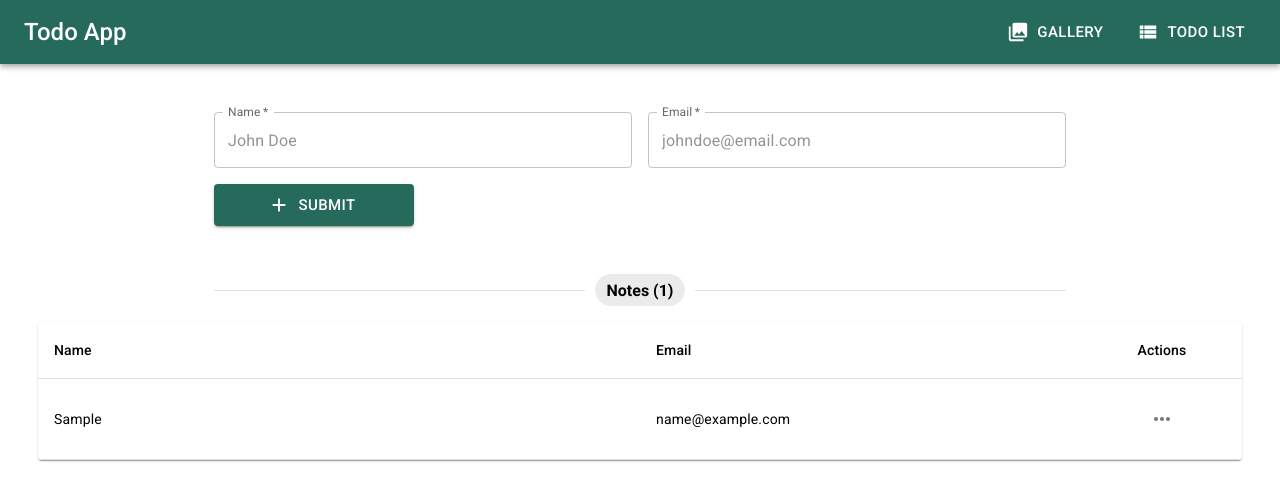
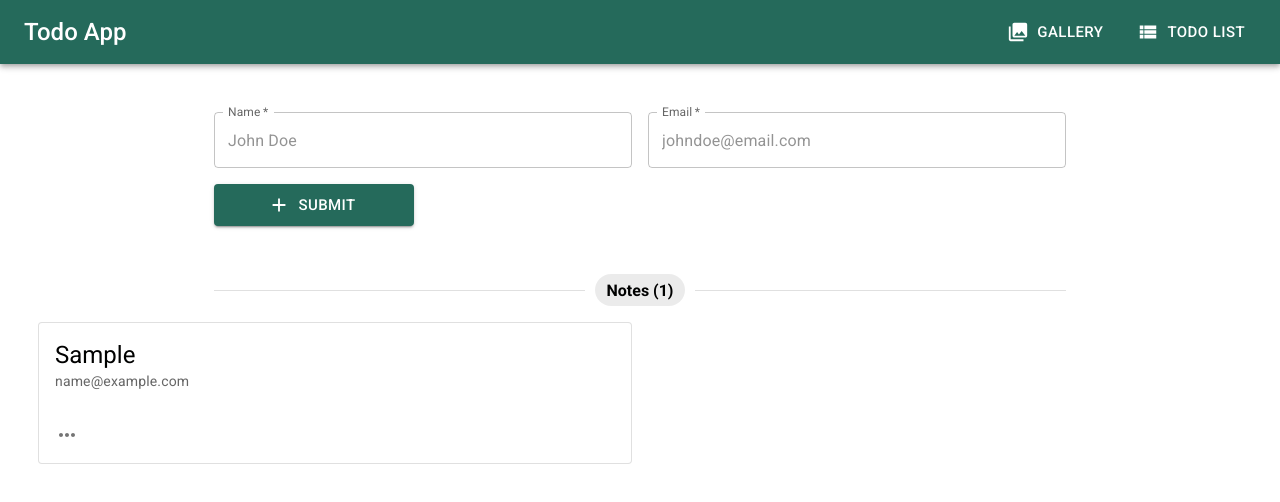
Before and after one commit to alirezajm1382/tsx-miniapp, a React (Create React App) app: page /todo-list in a window 1280 px wide. Both pictures are taken after typing "Sample", "name@example.com" into the empty fields and a click on the button "SUBMIT". Shown: the top 502 px of the page. Built offline with nearby package versions, Linux system fonts and the light colour scheme.

Commit message:
feat: todopage reworked. todoindividual comp deleted. todocard is now in action

```diff
--- /dev/null
+++ b/src/components/TodoList/TodoCard.tsx
@@ -0,0 +1,78 @@
+import { FC, useState, MouseEvent } from 'react'
+import { motion } from 'framer-motion'
+import { ITodoIndividual } from '@/interfaces/interfaces'
+import {
+	Card,
+	CardContent,
+	Typography,
+	Menu,
+	MenuItem,
+	CardActions,
+	IconButton,
+} from '@mui/material'
+import { MoreHoriz as ActionsIcon } from '@mui/icons-material'
+import { useFormContext } from 'react-hook-form'
+import { useAtom, useSetAtom } from 'jotai'
+import { idDefaultAtom, notesAtom } from '@/jotai/todoJotai'
+
+const TodoCard: FC<ITodoIndividual> = ({ note }) => {
+	const { setValue } = useFormContext()
+	const setIdDef = useSetAtom(idDefaultAtom)
+	const [notes, setNotes] = useAtom(notesAtom)
+	const [anchorEl, setAnchorEl] = useState<null | HTMLElement>(null)
+	const open = Boolean(anchorEl)
+	const handleClose = () => {
+		setAnchorEl(null)
+	}
+	const handleClick = (event: MouseEvent<HTMLElement>) => {
+		setAnchorEl(event.currentTarget)
+	}
+	return (
+		<>
+			<Card variant='outlined'>
+				<CardContent>
+					<Typography variant='h5'>{note.name}</Typography>
+					<Typography
+						variant='body2'
+						color='text.secondary'>
+						{note.email}
+					</Typography>
+				</CardContent>
+				<CardActions>
+					<IconButton onClick={handleClick}>
+						<ActionsIcon />
+					</IconButton>
+				</CardActions>
+			</Card>
+			<Menu
+				anchorEl={anchorEl}
+				open={open}
+				onClose={handleClose}
+				sx={{ textAlign: 'center' }}>
+				<Typography
+					variant='caption'
+					color='text.secondary'>
+					#{note.id}
+				</Typography>
+				<MenuItem
+					onClick={() => {
+						setValue('name', note.name)
+						setValue('email', note.email)
+						setValue('id', note.id)
+						setIdDef(note.id)
+						handleClose()
+					}}>
+					Edit
+				</MenuItem>
+				<MenuItem
+					onClick={() =>
+						setNotes(notes.filter((_note) => note.id !== _note.id))
+					}>
+					Delete
+				</MenuItem>
+			</Menu>
+		</>
+	)
+}
+
+export default TodoCard
--- a/src/components/TodoList/TodoIndividual.tsx
+++ /dev/null
@@ -1,69 +0,0 @@
-import {
-  TableRow,
-  TableCell,
-  IconButton,
-  Menu,
-  MenuItem,
-  Typography,
-} from '@mui/material'
-import { MouseEvent, useState } from 'react'
-import { MoreHoriz as MoreHorizIcon } from '@mui/icons-material'
-import { ITodoIndividual } from '@/interfaces/interfaces'
-import { useAtom, useSetAtom } from 'jotai'
-import { idDefaultAtom, notesAtom } from '@/jotai/todoJotai'
-import { useFormContext } from 'react-hook-form'
-
-const TodoIndividual = ({ note }: ITodoIndividual) => {
-  const { setValue } = useFormContext()
-  const setIdDef = useSetAtom(idDefaultAtom)
-  const [notes, setNotes] = useAtom(notesAtom)
-  const [anchorEl, setAnchorEl] = useState<null | HTMLElement>(null)
-  const open = Boolean(anchorEl)
-  const handleClose = () => {
-    setAnchorEl(null)
-  }
-  const handleClick = (event: MouseEvent<HTMLButtonElement>) => {
-    setAnchorEl(event.currentTarget)
-  }
-  return (
-    <TableRow>
-      <TableCell>{note.name}</TableCell>
-      <TableCell>{note.email}</TableCell>
-      <TableCell>
-        <IconButton size='large' onClick={handleClick}>
-          <MoreHorizIcon />
-        </IconButton>
-      </TableCell>
-      <Menu
-        anchorEl={anchorEl}
-        open={open}
-        onClose={handleClose}
-        sx={{ textAlign: 'center' }}
-      >
-        <Typography variant='body2' color='text.secondary' padding='0.5rem'>
-          #{note.id}
-        </Typography>
-        <MenuItem
-          onClick={() => {
-            setValue('name', note.name)
-            setValue('email', note.email)
-            setValue('id', note.email)
-            setIdDef(note.id)
-            handleClose()
-          }}
-        >
-          Edit
-        </MenuItem>
-        <MenuItem
-          onClick={() =>
-            setNotes(notes.filter((_note) => note.id !== _note.id))
-          }
-        >
-          Delete
-        </MenuItem>
-      </Menu>
-    </TableRow>
-  )
-}
-
-export default TodoIndividual
--- a/src/components/TodoList/TodoList.tsx
+++ b/src/components/TodoList/TodoList.tsx
@@ -4,20 +4,14 @@ import {
 	Divider,
 	Chip,
 	Box,
-  Table,
-  TableHead,
-  TableContainer,
-  TableBody,
-  TableRow,
-  TableCell,
-  Paper,
+	Unstable_Grid2 as Grid,
 } from '@mui/material'
 import TodoForm from './TodoForm'
-import TodoIndividual from '@/components/TodoList/TodoIndividual'
 import { useAtomValue } from 'jotai'
 import { notesAtom } from '@/jotai/todoJotai'
 import { Helmet } from 'react-helmet'
 import { FormProvider, useForm } from 'react-hook-form'
+import TodoCard from './TodoCard'
 
 const TodoList: FC = () => {
 	const formMethods = useForm()
@@ -30,7 +24,9 @@ const TodoList: FC = () => {
 			<FormProvider {...formMethods}>
 				<Container maxWidth='md'>
 					<TodoForm />
-          <Divider textAlign='center' component='div'>
+					<Divider
+						textAlign='center'
+						component='div'>
 						<Chip
 							label={`Notes (${notes.length})`}
 							color={notes.length === 0 ? `error` : `default`}
@@ -41,27 +37,20 @@ const TodoList: FC = () => {
 				</Container>
 				<Box sx={{ margin: '1rem' }}>
 					{notes.length !== 0 && (
-            <TableContainer component={Paper}>
-              <Table aria-label='todo table'>
-                <colgroup>
-                  <col style={{ width: '50%' }} />
-                  <col style={{ width: '40%' }} />
-                  <col style={{ width: '10%' }} />
-                </colgroup>
-                <TableHead>
-                  <TableRow>
-                    <TableCell>Name</TableCell>
-                    <TableCell>Email</TableCell>
-                    <TableCell>Actions</TableCell>
-                  </TableRow>
-                </TableHead>
-                <TableBody>
+						<Grid
+							container
+							spacing={2}>
 							{notes.map((note) => (
-                    <TodoIndividual key={note.id} note={note} />
+								<Grid
+									xs={12}
+									md={6}>
+									<TodoCard
+										key={note.id}
+										note={note}
+									/>
+								</Grid>
 							))}
-                </TableBody>
-              </Table>
-            </TableContainer>
+						</Grid>
 					)}
 				</Box>
 			</FormProvider>
```
Lines whose indentation alone changed are shown as unchanged.
